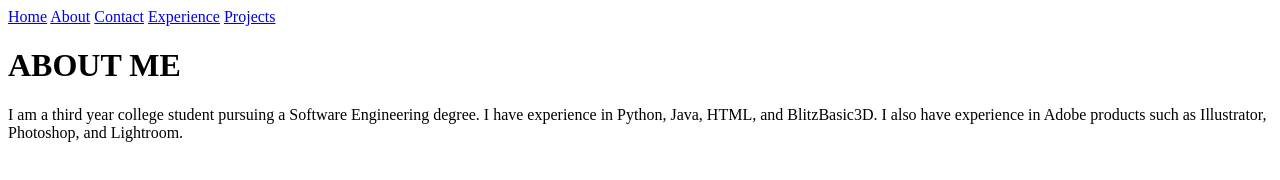
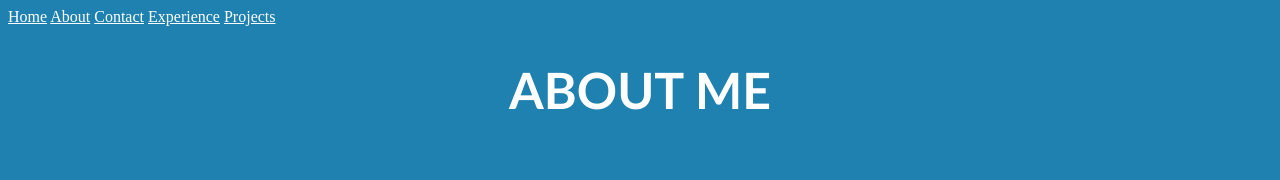
Before and after one commit to kalebclemow/kalebclemow.github.io, a plain HTML site: page about.html in a window 1280 px wide. Drawn offline with Linux system fonts and the light colour scheme.

Commit message:
Update about.html

```diff
--- a/about.html
+++ b/about.html
@@ -1,13 +1,36 @@
 <!DOCTYPE html>
 <html>
 <title> About | Kaleb's E-Portfolio </title>
-<a href="index.html">Home</a>
+<style>
+  body {
+      background-color: #1e81b0;
+    }
+    h1 {
+      color: white;
+      text-align: center;
+      font-family: 'Gill Sans', sans-serif;
+      font-size: 50px;
+      font-style: bold;
+      text-transform: uppercase;
+    }
+    a{
+      text-align: center;
+      color: white;
+    }
+  </style>
+
+ <a href="index.html">Home</a>
 <a href="about.html">About</a>
 <a href="contact.html">Contact</a>
 <a href="experience.html">Experience</a>
 <a href="projects.html">Projects</a>
   <h1> ABOUT ME </h1>
   <body>
-  <p> I am a third year college student pursuing a Software Engineering degree. I have experience in Python, Java, HTML, and BlitzBasic3D.
+  <style>
+    p{
+      color: white;
+    }
+
+    <p> I am a third year college student pursuing a Software Engineering degree. I have experience in Python, Java, HTML, and BlitzBasic3D.
     I also have experience in Adobe products such as Illustrator, Photoshop, and Lightroom. </p>
   </body>
```
